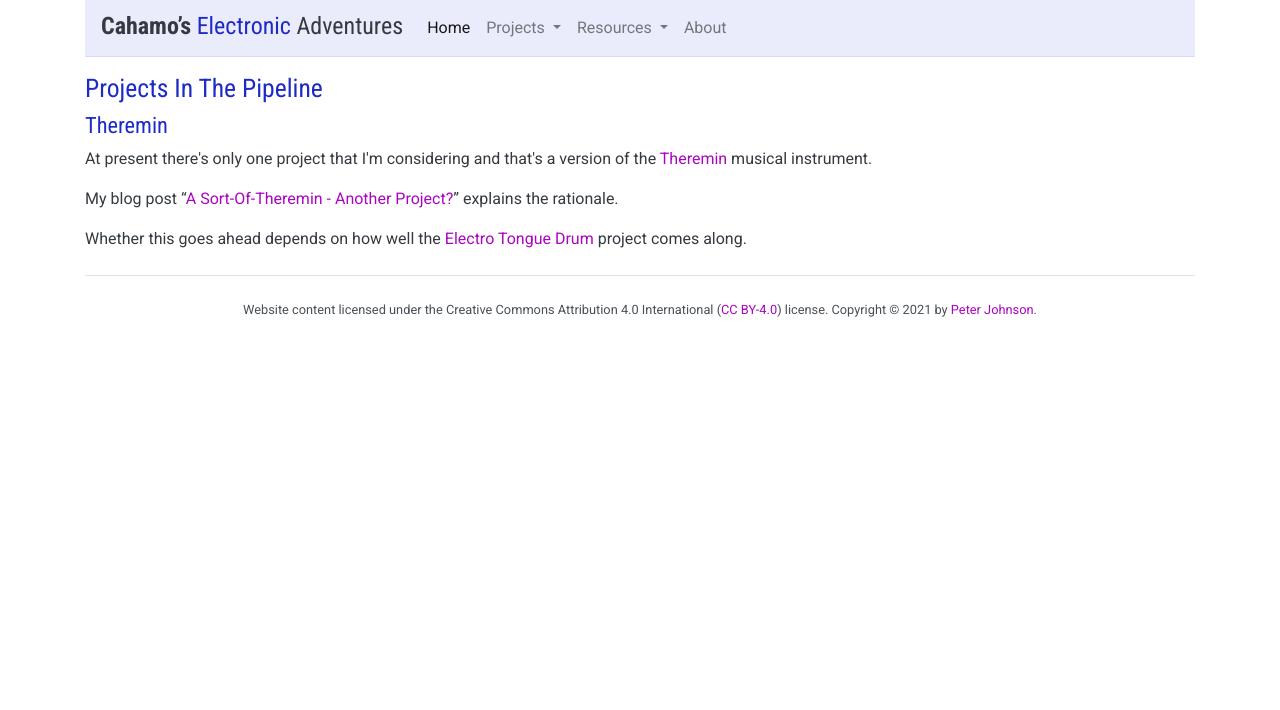
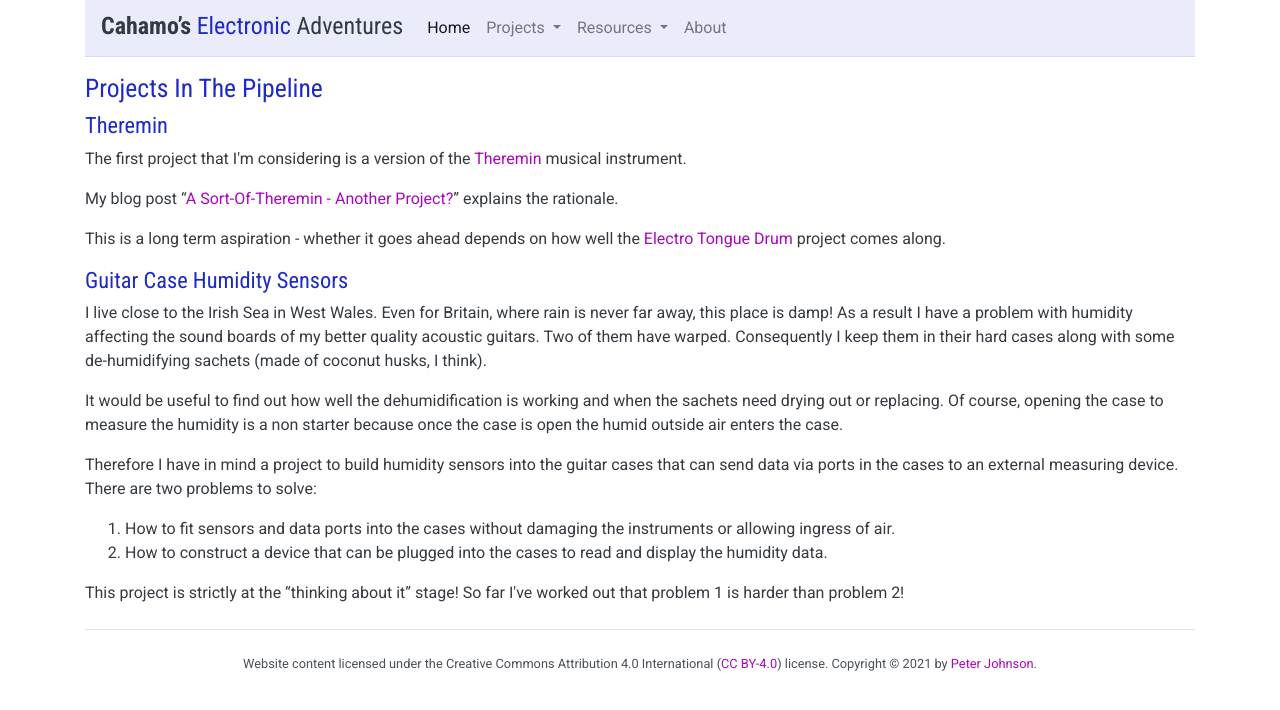
Before and after one commit to cahamo/cahamo.github.io, a Jekyll site: the page built from pipeline.html, in a window 1280 px wide. Shown: the top 710 px of the page. Built offline with Jekyll 4.4.1, drawn with Linux system fonts in a browser that asks for light colours; comment, search, counter and statistics services are not loaded.

Commit message:
Update pipeline.html
Add details of planned guitar case humidity sensor project
Update other content to reflect there is now more than one pipelined project

```diff
--- a/pipeline.html
+++ b/pipeline.html
@@ -5,8 +5,23 @@ layout: default
 
 <h2>Theremin</h2>
 
-<p>At present there's only one project that I'm considering and that's a version of the <a href="https://en.wikipedia.org/wiki/Theremin">Theremin</a> musical instrument.</p>
+<p>The first project that I'm considering is a version of the <a href="https://en.wikipedia.org/wiki/Theremin">Theremin</a> musical instrument.</p>
 
 <p>My blog post &ldquo;<a href="https://cahamo.blogspot.com/2021/05/a-sort-of-theremin-another-project.html">A Sort-Of-Theremin - Another Project?</a>&rdquo; explains the rationale.</p>
 
-<p>Whether this goes ahead depends on how well the <a href="/tongue-drum">Electro Tongue Drum</a> project comes along.</p>
+<p>This is a long term aspiration - whether it goes ahead depends on how well the <a href="/tongue-drum">Electro Tongue Drum</a> project comes along.</p>
+
+<h2>Guitar Case Humidity Sensors</h2>
+
+<p>I live close to the Irish Sea in West Wales. Even for Britain, where rain is never far away, this place is damp! As a result I have a problem with humidity affecting the sound boards of my better quality acoustic guitars. Two of them have warped. Consequently I keep them in their hard cases along with some de-humidifying sachets (made of coconut husks, I think).</p>
+
+<p> It would be useful to find out how well the dehumidification is working and when the sachets need drying out or replacing. Of course, opening the case to measure the humidity is a non starter because once the case is open the humid outside air enters the case.</p>
+
+<p>Therefore I have in mind a project to build humidity sensors into the guitar cases that can send data via ports in the cases to an external measuring device. There are two problems to solve:</p>
+
+<ol>
+    <li>How to fit sensors and data ports into the cases without damaging the instruments or allowing ingress of air.</li>
+    <li>How to construct a device that can be plugged into the cases to read and display the humidity data.</li>
+</ol>
+
+<p>This project is strictly at the &ldquo;thinking about it&rdquo; stage! So far I've worked out that problem 1 is harder than problem 2!</p>
```
